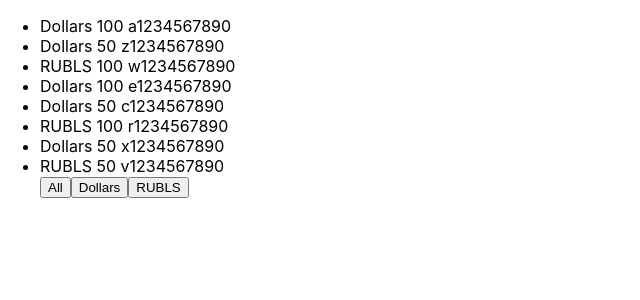
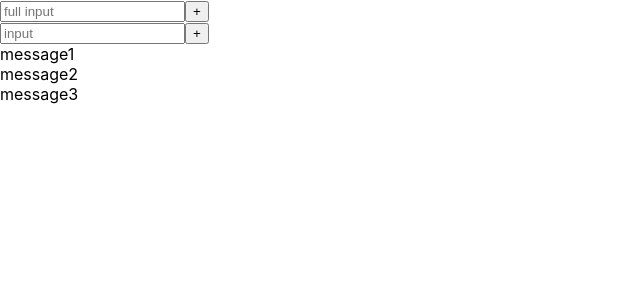
Before and after one commit to AnsarKhubiev/micro-tasks, a React (Create React App) app: page / in a window 1280 px wide. Shown: the top 300 px of the page, without its empty margins (0-640 px from the left). Built offline with nearby package versions, Linux system fonts and the light colour scheme.

Commit message:
06-input

```diff
--- a/src/App.tsx
+++ b/src/App.tsx
@@ -1,29 +1,10 @@
-import {useState} from "react";
-import {Moneys} from "./microTasks/05_filter/Moneys";
-
+import {App05} from "./microTasks/05_input/App05";
 
 function App() {
-    const [money, setMoney] = useState([
-        {banknote: 'Dollars', value: 100, number: ' a1234567890'},
-        {banknote: 'Dollars', value: 50, number: ' z1234567890'},
-        {banknote: 'RUBLS', value: 100, number: ' w1234567890'},
-        {banknote: 'Dollars', value: 100, number: ' e1234567890'},
-        {banknote: 'Dollars', value: 50, number: ' c1234567890'},
-        {banknote: 'RUBLS', value: 100, number: ' r1234567890'},
-        {banknote: 'Dollars', value: 50, number: ' x1234567890'},
-        {banknote: 'RUBLS', value: 50, number: ' v1234567890'},
-    ])
-
-    const [filter, setFilter] = useState<"All" | "RUBLS" | "Dollars">('All')
-
-    let currentMoney = money;
-    if (filter !== "All") {
-        currentMoney = money.filter(filteredMoney => filteredMoney.banknote === filter)
-    }
-
-
     return (
-        <Moneys currentMoney={currentMoney} setFilter={setFilter}/>
+        <div>
+            <App05/>
+        </div>
     );
 }
 
--- a/src/microTasks/05_filter/Moneys.tsx
+++ b/src/microTasks/05_filter/Moneys.tsx
@@ -1,10 +1,5 @@
-import React, {Dispatch, SetStateAction} from 'react';
+import React, {useState} from 'react';
 import {UniversalButton} from "../03_button/UniversalButton";
-
-type MoneyPropsType = {
-    currentMoney: MoneyType[]
-    setFilter: Dispatch<SetStateAction<"Dollars" | "RUBLS" | "All">>
-}
 
 type MoneyType = {
     banknote: string
@@ -12,7 +7,25 @@ type MoneyType = {
     number: string
 }
 
-export const Moneys = ({currentMoney, setFilter}: MoneyPropsType) => {
+export const Moneys = () => {
+
+    const [money, setMoney] = useState([
+        {banknote: 'Dollars', value: 100, number: ' a1234567890'},
+        {banknote: 'Dollars', value: 50, number: ' z1234567890'},
+        {banknote: 'RUBLS', value: 100, number: ' w1234567890'},
+        {banknote: 'Dollars', value: 100, number: ' e1234567890'},
+        {banknote: 'Dollars', value: 50, number: ' c1234567890'},
+        {banknote: 'RUBLS', value: 100, number: ' r1234567890'},
+        {banknote: 'Dollars', value: 50, number: ' x1234567890'},
+        {banknote: 'RUBLS', value: 50, number: ' v1234567890'},
+    ])
+
+    const [filter, setFilter] = useState<"All" | "RUBLS" | "Dollars">('All')
+
+    let currentMoney: MoneyType[] = money;
+    if (filter !== "All") {
+        currentMoney = money.filter(filteredMoney => filteredMoney.banknote === filter)
+    }
 
     return (
         <ul>
--- /dev/null
+++ b/src/microTasks/05_input/App05.tsx
@@ -0,0 +1,38 @@
+import React, {useState} from 'react';
+import {FullInput} from "./components/FullInput";
+import {Input} from "./components/Input";
+import {Button} from "./components/Button";
+
+export const App05 = () => {
+    let [message, setMessage] = useState([
+        {message: 'message1'},
+        {message: 'message2'},
+        {message: 'message3'},
+    ])
+
+    const [title, setTitle] = useState('')
+
+    const addMessage = (title: string) => {
+        const newMessage = {message: title}
+        setMessage([newMessage, ...message])
+    }
+
+    const callBackButtonHandler = () => {
+        addMessage(title)
+        setTitle("")
+    }
+
+    return (
+        <div>
+            <FullInput addMessage={addMessage}/>
+            <Input title={title} setTitle={setTitle}/>
+            <Button name="+" callBack={callBackButtonHandler}/>
+
+            {message.map((el, index) => {
+                return (
+                    <div key={index}>{el.message}</div>
+                )
+            })}
+        </div>
+    );
+};
--- /dev/null
+++ b/src/microTasks/05_input/components/Button.tsx
@@ -0,0 +1,17 @@
+import React from 'react';
+
+type ButtonPropsType = {
+    name: string,
+    callBack: () => void
+}
+
+export const Button = ({name, callBack}: ButtonPropsType) => {
+
+    const onClickButtonHandler = () => {
+        callBack()
+    }
+
+    return (
+        <button onClick={onClickButtonHandler}>{name}</button>
+    );
+};
--- /dev/null
+++ b/src/microTasks/05_input/components/FullInput.tsx
@@ -0,0 +1,25 @@
+import React, {ChangeEvent, useState} from 'react';
+
+type FullInputPropsType = {
+    addMessage: (title: string)=> void
+}
+
+export const FullInput = ({addMessage}: FullInputPropsType) => {
+    const [title, setTitle] = useState('')
+
+    const onChangeInputHandler = (e: ChangeEvent<HTMLInputElement>) => {
+        setTitle(e.currentTarget.value);
+    }
+
+    const onClickButtonHandler = () => {
+        addMessage(title)
+        setTitle('')
+    }
+
+    return (
+        <div>
+            <input placeholder="full input" value={title} onChange={onChangeInputHandler}/>
+            <button onClick={onClickButtonHandler}>+</button>
+        </div>
+    );
+};
--- /dev/null
+++ b/src/microTasks/05_input/components/Input.tsx
@@ -0,0 +1,16 @@
+import React, {ChangeEvent} from 'react';
+
+type InputPropsType = {
+    title: string,
+    setTitle: (title: string) => void
+}
+
+export const Input = ({title, setTitle}: InputPropsType) => {
+    const onChangeInputHandler = (e: ChangeEvent<HTMLInputElement>) => {
+        setTitle(e.currentTarget.value);
+    }
+
+    return (
+        <input placeholder="input" value={title} onChange={onChangeInputHandler}/>
+    );
+};
```
